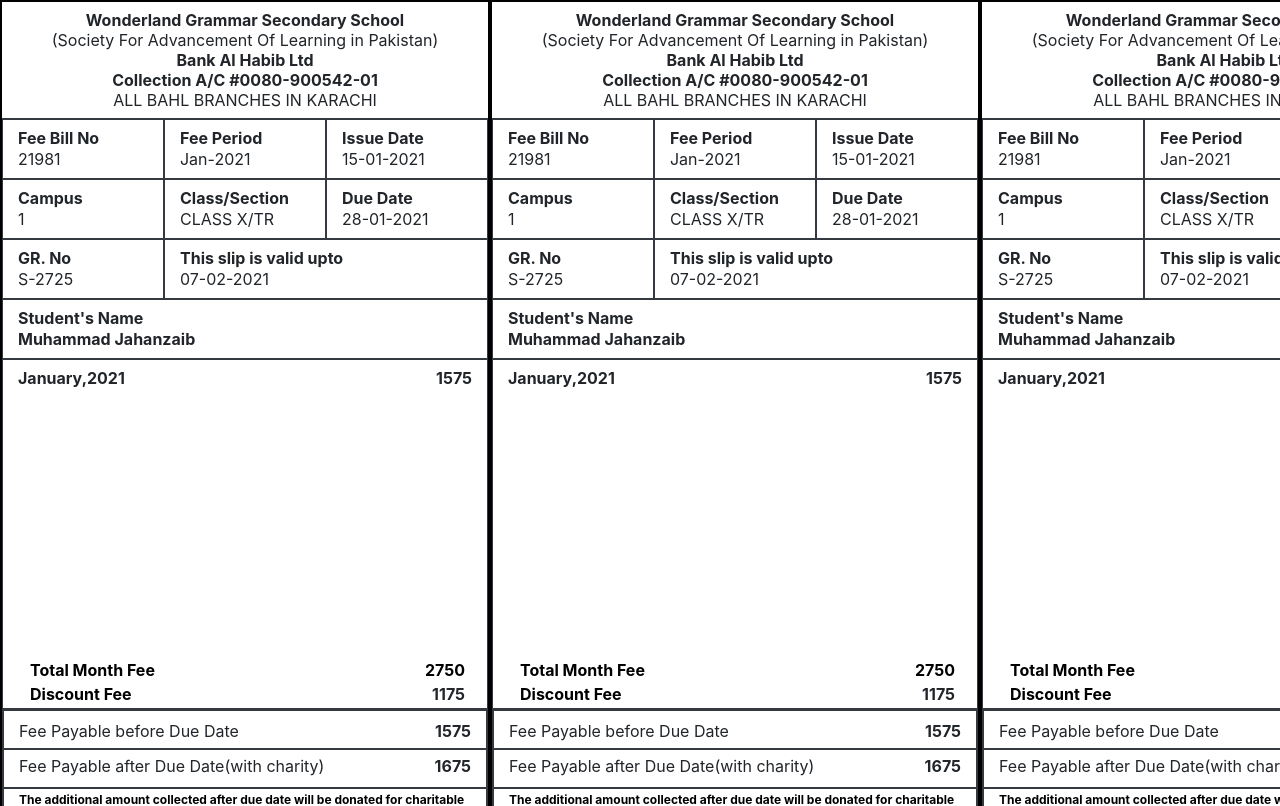
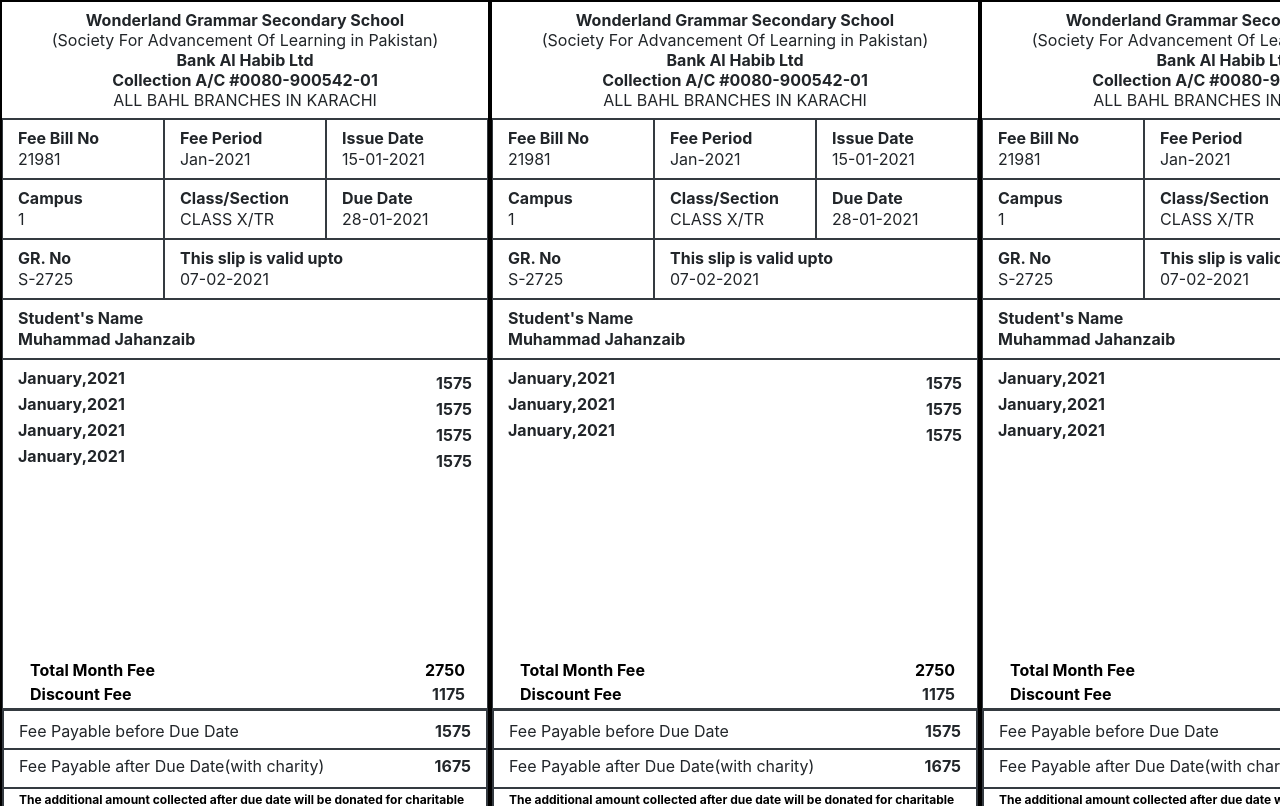
Before and after one commit to salmanjunaid383/fee-management, a React (Create React App) app: page /feevoucher in a window 1280 px wide. Shown: the top 806 px of the page. Built offline with nearby package versions, Linux system fonts and the light colour scheme; no server answers.

Commit message:
12: 53 9 march

```diff
--- a/src/Components/FeeVoucher.css
+++ b/src/Components/FeeVoucher.css
@@ -19,7 +19,9 @@
   display: flex;
   justify-content: space-around;
 }
-
+.small-box{
+  height: 20px;
+}
 /* .voucher-table-inner{
   border-collapse: collapse !important;
   width: 100%;
--- a/src/Components/FeeVoucher.jsx
+++ b/src/Components/FeeVoucher.jsx
@@ -1,7 +1,16 @@
-import React from 'react';
+import {React, useEffect } from 'react';
 import './FeeVoucher.css';
+import axios from 'axios';
 
 const FeeVoucher = () => {
+    useEffect(() => {
+        axios.get(`http://fee-management-api.nastechltd.co/api/fee_voucher/1`)
+            .then(response => {
+                console.log(response.data)
+            })
+            .catch(error => console.log(error))
+
+    }, [])
     return (
         <>
             <div class="fee-voucher-main">
@@ -59,9 +68,13 @@
                             </div>
                         </div>
                         <div class="row voucher-box border border-dark">
-                            <div class="col-12">
-                                <p class="voucher-text1 voucher-box-inline mt-3 voucher-box-left text-bolder">January,2021</p>
-                                <p class="voucher-text1 voucher-box-inline mt-3 voucher-box-right text-bolder">1575</p>
+                            <div class="col-12 mt-3">
+                                <p class="voucher-text1 text-left text-bolder ">January,2021<p class="voucher-text1 text-right ">1575</p></p>
+                                <p class="voucher-text1 text-left text-bolder ">January,2021<p class="voucher-text1 text-right ">1575</p></p>
+                                <p class="voucher-text1 text-left text-bolder ">January,2021<p class="voucher-text1 text-right ">1575</p></p>
+                                <p class="voucher-text1 text-left text-bolder ">January,2021<p class="voucher-text1 text-right ">1575</p></p>
+
+
                             </div>
 
                             <div class="fix-bottom">
@@ -76,6 +89,12 @@
                                 </div>
                             </div>
                         </div>
+
+
+
+
+
+
                         <div class="row border border-dark">
                             <div class="col-12 border border-dark voucher-box-small">
                                 <p class="voucher-box-left mt-2">Fee Payable before Due Date</p>
@@ -166,9 +185,12 @@
                             </div>
                         </div>
                         <div class="row voucher-box border border-dark">
-                            <div class="col-12">
-                                <p class="voucher-text1 voucher-box-inline mt-3 voucher-box-left text-bolder">January,2021</p>
-                                <p class="voucher-text1 voucher-box-inline mt-3 voucher-box-right text-bolder">1575</p>
+                        <div class="col-12 mt-3">
+                                <p class="voucher-text1 text-left text-bolder ">January,2021<p class="voucher-text1 text-right ">1575</p></p>
+                                <p class="voucher-text1 text-left text-bolder ">January,2021<p class="voucher-text1 text-right ">1575</p></p>
+                                <p class="voucher-text1 text-left text-bolder ">January,2021<p class="voucher-text1 text-right ">1575</p></p>
+
+
                             </div>
 
                             <div class="fix-bottom">
@@ -272,9 +294,12 @@
                             </div>
                         </div>
                         <div class="row voucher-box border border-dark">
-                            <div class="col-12">
-                                <p class="voucher-text1 voucher-box-inline mt-3 voucher-box-left text-bolder">January,2021</p>
-                                <p class="voucher-text1 voucher-box-inline mt-3 voucher-box-right text-bolder">1575</p>
+                        <div class="col-12 mt-3">
+                                <p class="voucher-text1 text-left text-bolder ">January,2021<p class="voucher-text1 text-right ">1575</p></p>
+                                <p class="voucher-text1 text-left text-bolder ">January,2021<p class="voucher-text1 text-right ">1575</p></p>
+                                <p class="voucher-text1 text-left text-bolder ">January,2021<p class="voucher-text1 text-right ">1575</p></p>
+
+
                             </div>
 
                             <div class="fix-bottom">
--- a/src/Components/StudentLedger.jsx
+++ b/src/Components/StudentLedger.jsx
@@ -38,10 +38,13 @@
 
 
 const StudentLedger = () => {
+    const student_id = localStorage.getItem("student_id");
+    const [studentledger, setStudentledger] = useState([]);
     useEffect(() => {
-        axios.get(`http://fee-management-api.nastechltd.co/api/student_ledger`)
+        axios.get(`http://fee-management-api.nastechltd.co/api/student_ledger/2`)
             .then(response => {
                 console.log(response.data)
+                setStudentledger(response.data);
             })
             .catch(error => console.log(error))
 
@@ -105,43 +108,41 @@
                                 <table class="table no-wrap">
                                     <thead>
                                         <tr>
-                                            <th class="border-top-0">#</th>
-                                            <th class="border-top-0">NAME</th>
+                                            <th class="border-top-0">Term</th>
                                             <th class="border-top-0">Description</th>
-                                            <th class="border-top-0">Charges</th>
+                                            <th class="border-top-0">Date</th>
+                                            <th class="border-top-0">Debit</th>
+                                            <th class="border-top-0">Credit</th>
+                                            <th class="border-top-0">Balance</th>
                                         </tr>
                                     </thead>
                                     <tbody>
-                                        {/* {expensedata.map((val, i) => {
+                                        {studentledger.map((val, i) => {
                                             return (
                                                 <>
                                                     <tr key={i}>
-                                                        <td>{val.id}</td>
-                                                        <td class="txt-oflo">{val.name}</td>
-                                                        <td>{val.description}</td>
-                                                        <td>{val.charges}</td>
-                                                        <td>
-                                                            {val.paid == 1 ?
-                                                                <span class="text-primary text-bolder">Paid</span>
-                                                                :
-                                                                <span class="text-danger text-bolder">Unpaid</span>
-                                                            }
-                                                        </td>
-                                                        <td>
-                                                            <ButtonGroup disableElevation variant="contained" color="primary">
-                                                                <Button className="expense-btn-p " onClick={() => sendpay(val.id)}><span class="text-white text-bolder mb-3">Pay</span></Button>
-                                                            </ButtonGroup>
-                                                        </td>
+                                                        <td>{val.term}</td>
+                                                        <td class="txt-oflo">{val.description}</td>
+                                                        <td>{val.date}</td>
+                                                        {
+                                                            val.debit == 0 ?
+                                                            <td></td> :
+
+                                                            <td>{val.debit}</td>
+                                                        }
+                                                        {
+                                                            val.credit == 0 ?
+                                                            <td></td> :
+
+                                                            <td>{val.credit}</td>
+                                                        }
+                                                        <td>{val.balance}</td>
+
                                                     </tr>
                                                 </>
                                             )
-                                        })} */}
-                                        <tr>
-                                            <td>1</td>
-                                            <td>Marium</td>
-                                            <td>Van</td>
-                                            <td>5000</td>
-                                        </tr>
+                                        })}
+
                                     </tbody>
                                 </table>
                             </div>
```
Also changed, not shown: src/Components/Term.jsx (+43 -47 lines), 1 other file (tests, documents, lock files or other folders).
